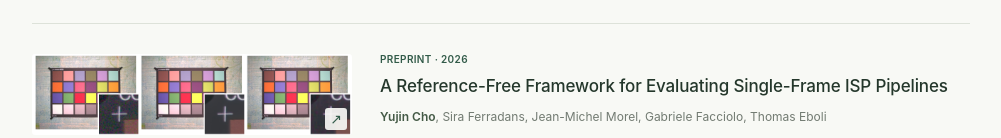
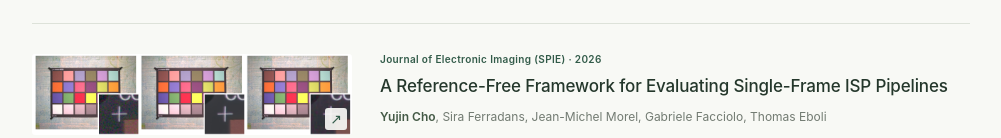
Before and after one commit to nuniniyujin/nuniniyujin.github.io, a plain HTML site: page index.html in a window 1280 px wide. Shown: the part 1253-1391 px from the top of the page, without its empty margins (139-1140 px from the left). Drawn offline with Linux system fonts and the light colour scheme.

Commit message:
Update reference-free paper venue

```diff
--- a/index.html
+++ b/index.html
@@ -63,7 +63,7 @@
             <button type="button" class="teaser-open" aria-label="Enlarge figure: Reference-free quality estimation" aria-haspopup="dialog"><img src="assets/teasers/reference-free-isp.webp" alt="Left: noisy RAW image. Center: ISP-processed image with ground-truth PSNR of 35 dB, unavailable in practice. Right: proxy reference with predicted PSNR of 35.2 dB." width="1800" height="455" loading="lazy"><span class="enlarge-hint" aria-hidden="true">↗</span></button>
             <figcaption class="teaser-caption columns-3"><span>Noisy RAW image</span><span>ISP-processed image<small>GT PSNR = 35 dB<br>(not available in practice)</small></span><span>Proxy reference<small>Predicted PSNR = 35.2 dB</small></span></figcaption>
           </figure>
-          <div class="paper-body"><p class="paper-meta">PREPRINT · 2026 </p><h3>A Reference-Free Framework for Evaluating Single-Frame ISP Pipelines</h3><p class="authors"><strong>Yujin Cho</strong>, Sira Ferradans, Jean-Michel Morel, Gabriele Facciolo, Thomas Eboli</p><p class="paper-description">Estimating full-reference quality metrics without ground-truth images, through an ISO-aware proxy reference and lightweight adaptation to new camera pipelines.</p><div class="paper-links"><a href="https://arxiv.org/abs/2607.23321">arXiv <span aria-hidden="true">↗</span></a></div></div>
+          <div class="paper-body"><p class="paper-meta">Journal of Electronic Imaging (SPIE) · 2026</p><h3>A Reference-Free Framework for Evaluating Single-Frame ISP Pipelines</h3><p class="authors"><strong>Yujin Cho</strong>, Sira Ferradans, Jean-Michel Morel, Gabriele Facciolo, Thomas Eboli</p><p class="paper-description">Estimating full-reference quality metrics without ground-truth images, through an ISO-aware proxy reference and lightweight adaptation to new camera pipelines.</p><div class="paper-links"><a href="https://arxiv.org/abs/2607.23321">arXiv <span aria-hidden="true">↗</span></a></div></div>
         </article>
         <article class="publication" data-category="pipeline" id="isp-transfer">
           <figure class="paper-teaser" data-figure-title="Unpaired smartphone ISP transfer">
```
